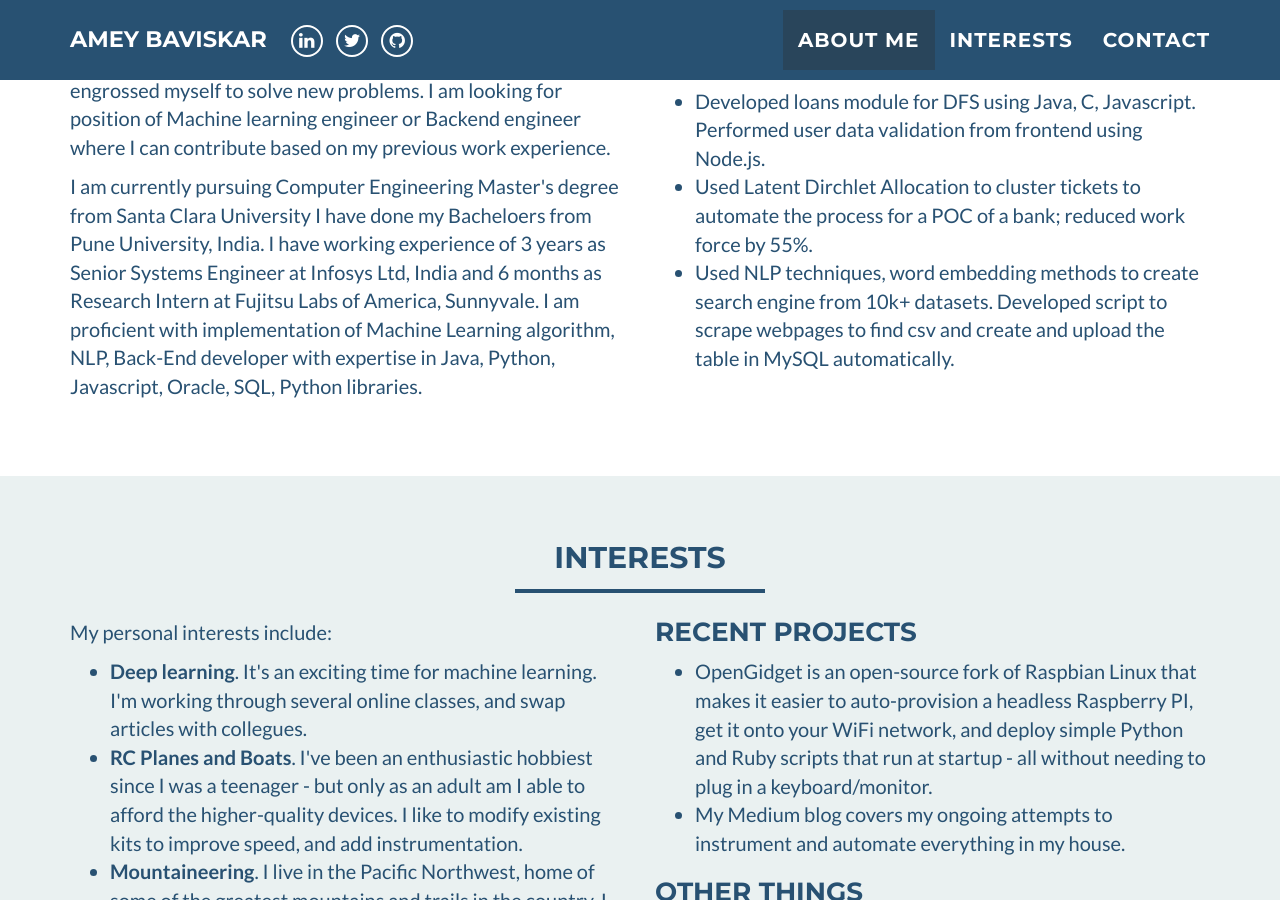
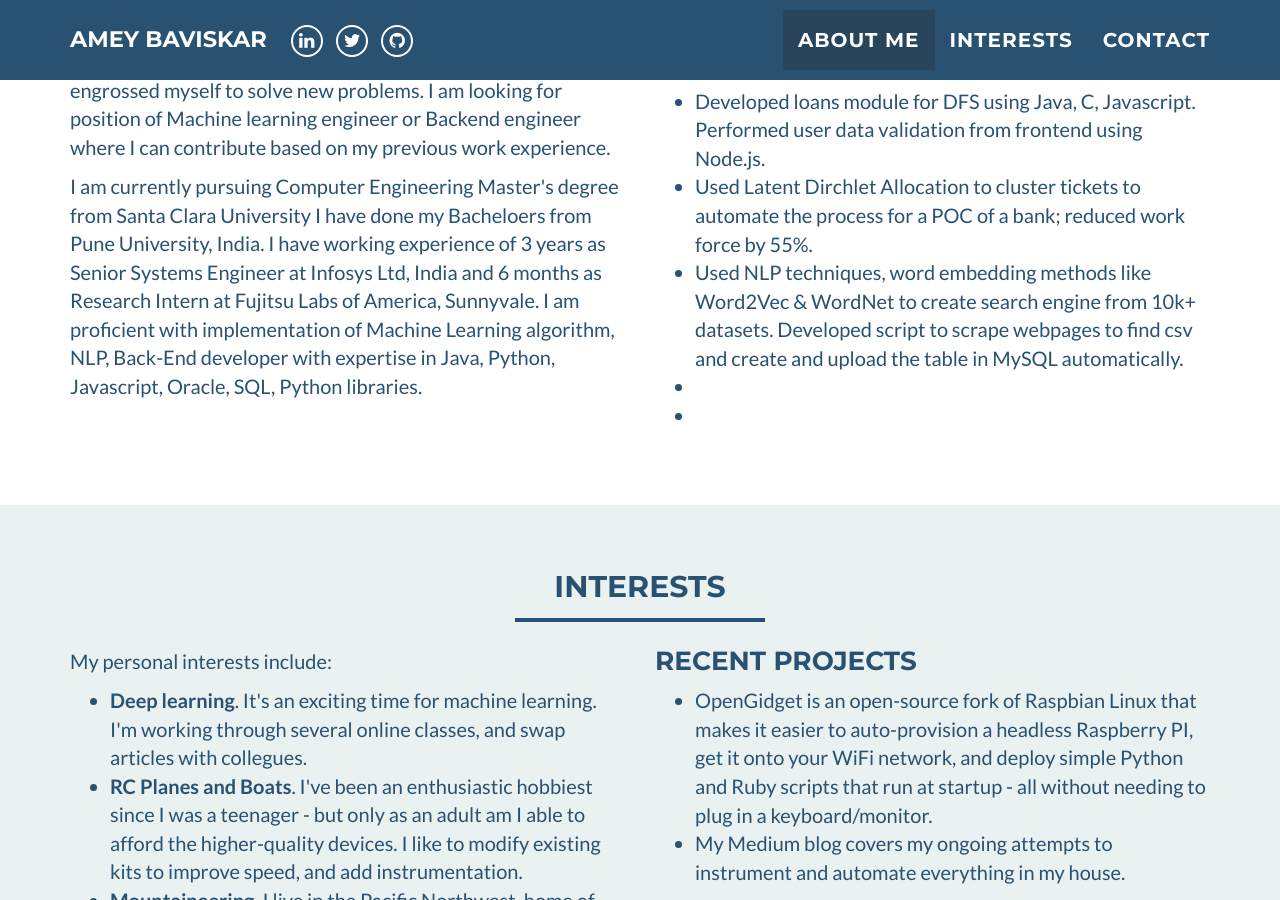
Before and after one commit to ameybav/estr4ng7d.github.io, a Jekyll site: the page built from index.html, in a window 1280 px wide and 900 px high, scrolled down 669 px. Built offline with Jekyll 4.4.1, drawn with Linux system fonts in a browser that asks for light colours.

Commit message:
Update about_me.html

```diff
--- a/_includes/about_me.html
+++ b/_includes/about_me.html
@@ -77,7 +77,12 @@
           <li>
             Used Latent Dirchlet Allocation to cluster tickets to automate the process for a POC of a bank; reduced work force by 55%.
           <li>
-            Used NLP techniques, word embedding methods to create search engine from 10k+ datasets. Developed script to scrape webpages to find csv and create and upload the table in MySQL automatically.
+            Used NLP techniques, word embedding methods like Word2Vec & WordNet to create search engine from 10k+ datasets. Developed script to scrape webpages to find csv and create and upload the table in MySQL automatically.
+          </li>
+
+          <li>
+          </li>
+          <li>
           </li>
 		    </ul>
 	    </div>
```
